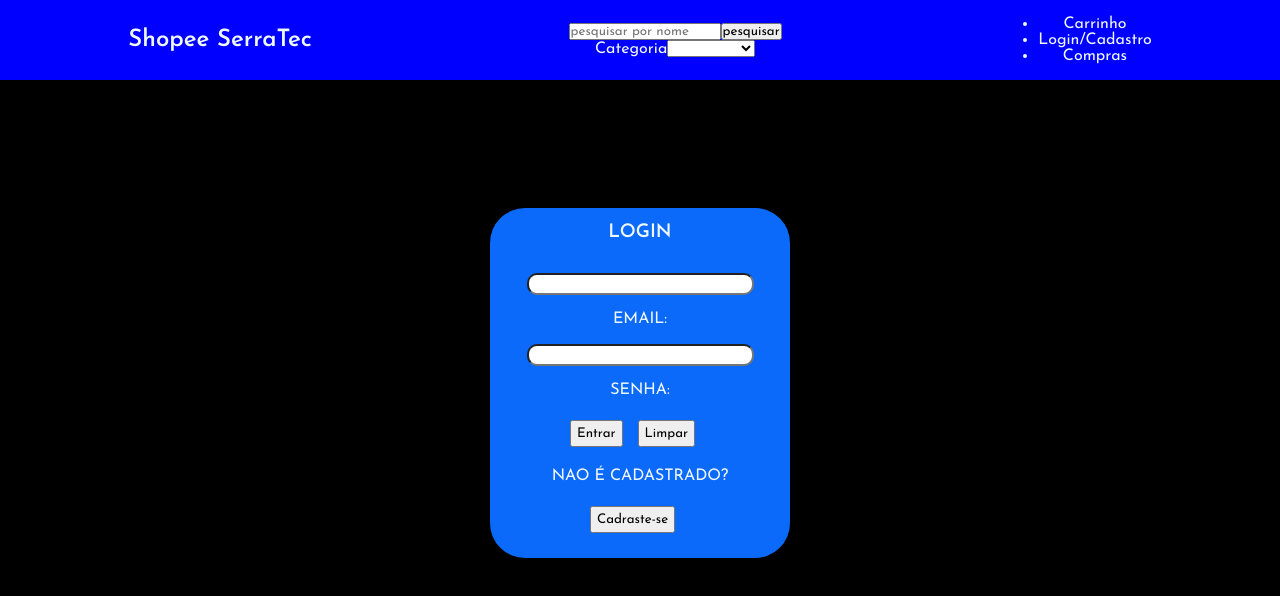
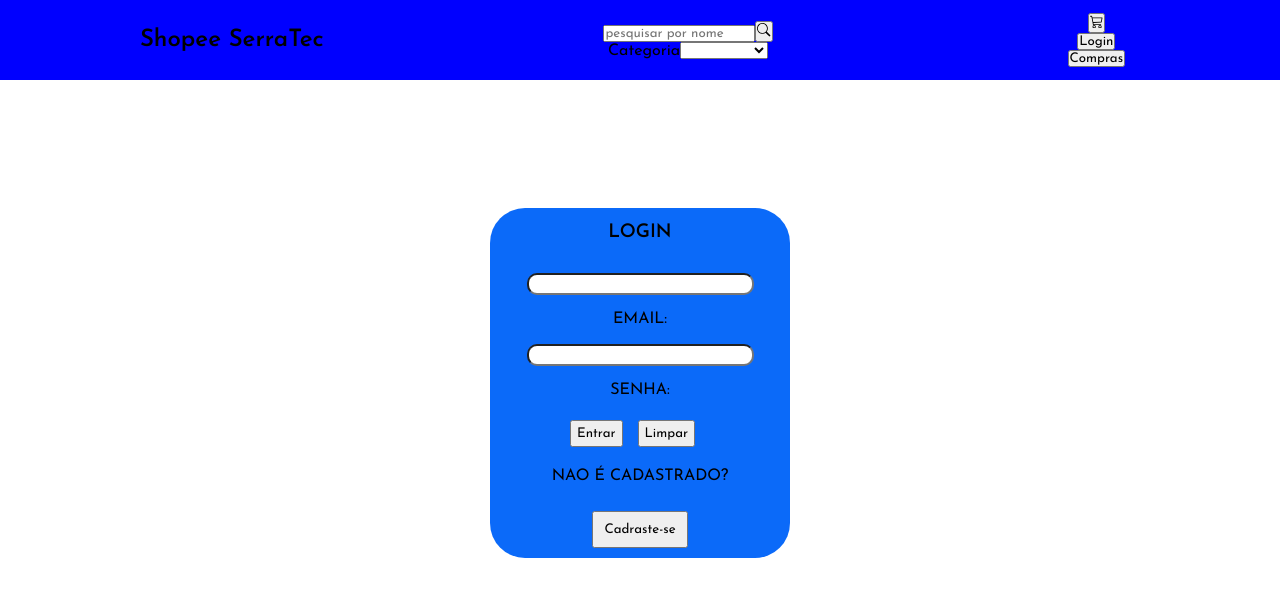
Before and after one commit to marceloabbadia/shopee-serrate, a React (Vite) app: page /login in a window 1280 px wide. Shown: the top 596 px of the page. Built offline with nearby package versions, Linux system fonts and the light colour scheme.

Commit message:
Rotas do login e cadastro ajustadas e icones do pesquisar e carrinho inseridos na tela principal (Header)

```diff
--- a/package.json
+++ b/package.json
@@ -13,6 +13,7 @@
     "axios": "^1.4.0",
     "react": "^18.2.0",
     "react-dom": "^18.2.0",
+    "react-icons": "^4.9.0",
     "react-router-dom": "^6.12.0"
   },
   "devDependencies": {
--- a/src/components/header/Header.jsx
+++ b/src/components/header/Header.jsx
@@ -1,4 +1,7 @@
 import styles from "./header.module.css";
+import React from "react";
+import { Link } from "react-router-dom";
+import { BsSearch, BsCart3 } from "react-icons/bs";
 
 const Header = () => {
   return (
@@ -11,7 +14,9 @@ const Header = () => {
           <div>
             <input type="search" required placeholder="pesquisar por nome" />
             <label htmlFor="">
-              <button>pesquisar</button>
+              <button className="btn_pesquisa">
+                <BsSearch />
+              </button>
             </label>
             <br />
             <label htmlFor="">Categoria</label>
@@ -23,12 +28,22 @@ const Header = () => {
               <option value="">Eletronicos</option>
             </select>
           </div>
-          <div className={styles.ul}>
-            <ul>
-              <li>Carrinho</li>
-              <li>Login/Cadastro</li>
-              <li>Compras</li>
-            </ul>
+          <div className={styles.botoes_header}>
+            <Link to="/login">
+              <button>
+                <BsCart3 />
+              </button>
+            </Link>
+
+            <br />
+
+            <Link to="/login">
+              <button>Login </button>
+            </Link>
+
+            <br />
+
+            <button>Compras</button>
           </div>
         </nav>
       </div>
--- a/src/components/header/header.module.css
+++ b/src/components/header/header.module.css
@@ -11,3 +11,13 @@
   text-align: center;
   height: 100%;
 }
+
+.botoes_header {
+  padding: 15px;
+
+}
+
+.btn_pesquisa{
+  border: none;
+
+}
--- a/src/pages/cadastro/Cadastro.jsx
+++ b/src/pages/cadastro/Cadastro.jsx
@@ -1,6 +1,7 @@
 import { useState } from "react";
 import api from "../../api/api";
 import styles from "./cadastro.module.css";
+import { Link } from "react-router-dom";
 
 const Cadastro = () => {
   const [nome, setNome] = useState([]);
@@ -144,7 +145,10 @@ const Cadastro = () => {
           </button>
           <br />
           <br />
-          <button className={styles.btn_voltar}>Voltar</button>
+          <Link to="/">
+            <button className={styles.btn_voltar}>Voltar</button>
+          </Link>
+
           <br />
         </form>
       </div>
--- a/src/pages/cadastro/cadastro.module.css
+++ b/src/pages/cadastro/cadastro.module.css
@@ -1,7 +1,3 @@
-body {
-  background-color: black;
-}
-
 .form_cadastro {
   margin-top: 8%;
   background-color: rgba(2, 255, 31, 0.645);
@@ -22,8 +18,6 @@ body {
 .form_cadastro > label {
   color: rgb(0, 0, 0);
   text-transform: uppercase;
-
-
 }
 .form_cadastro > input {
   width: 70%;
--- a/src/pages/login/Login.jsx
+++ b/src/pages/login/Login.jsx
@@ -1,6 +1,7 @@
 import { useState } from "react";
 import api from "../../api/api";
 import styles from "./login.module.css";
+import { Link } from "react-router-dom";
 
 const Login = () => {
   const [emailLogin, setEmailLogin] = useState([]);
@@ -87,7 +88,10 @@ const Login = () => {
           <br />
           <br />
           <p>Nao é cadastrado?</p>
-          <button className={styles.btn_cadastro}>Cadraste-se</button>
+          <Link to="/cadastro">
+            <button className={styles.btn_cadastro}>Cadraste-se</button>
+          </Link>
+
           <br />
         </form>
       </div>
--- a/src/pages/login/login.module.css
+++ b/src/pages/login/login.module.css
@@ -1,8 +1,3 @@
-body {
-  background-color: black;
-  color: aliceblue;
-}
-
 .form_login {
   margin: auto;
   margin-top: 10%;
```
Also changed, not shown: src/App.jsx (+8 -8 lines), 1 other file (tests, documents, lock files or other folders). Lines whose indentation alone changed are shown as unchanged.
